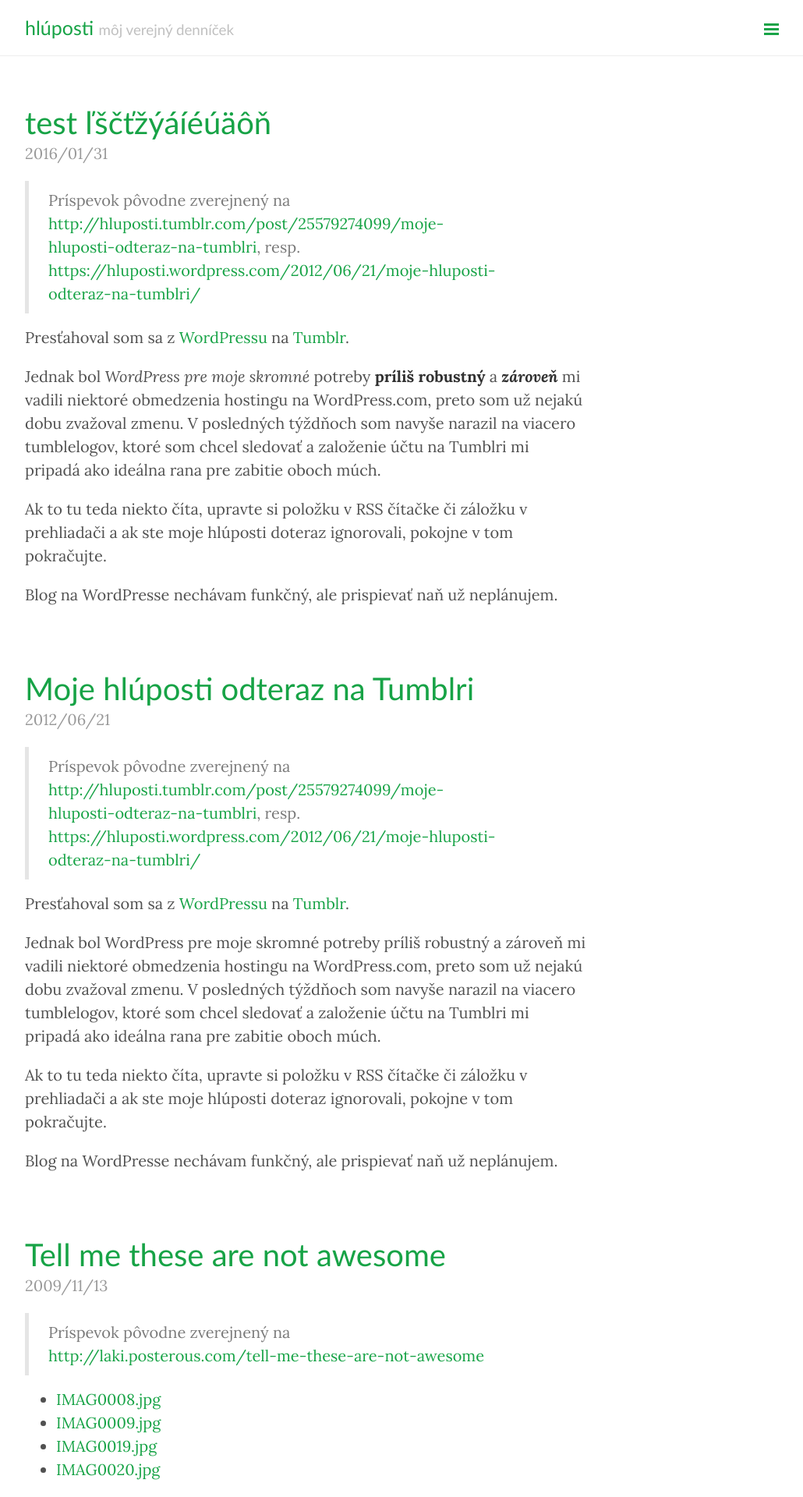
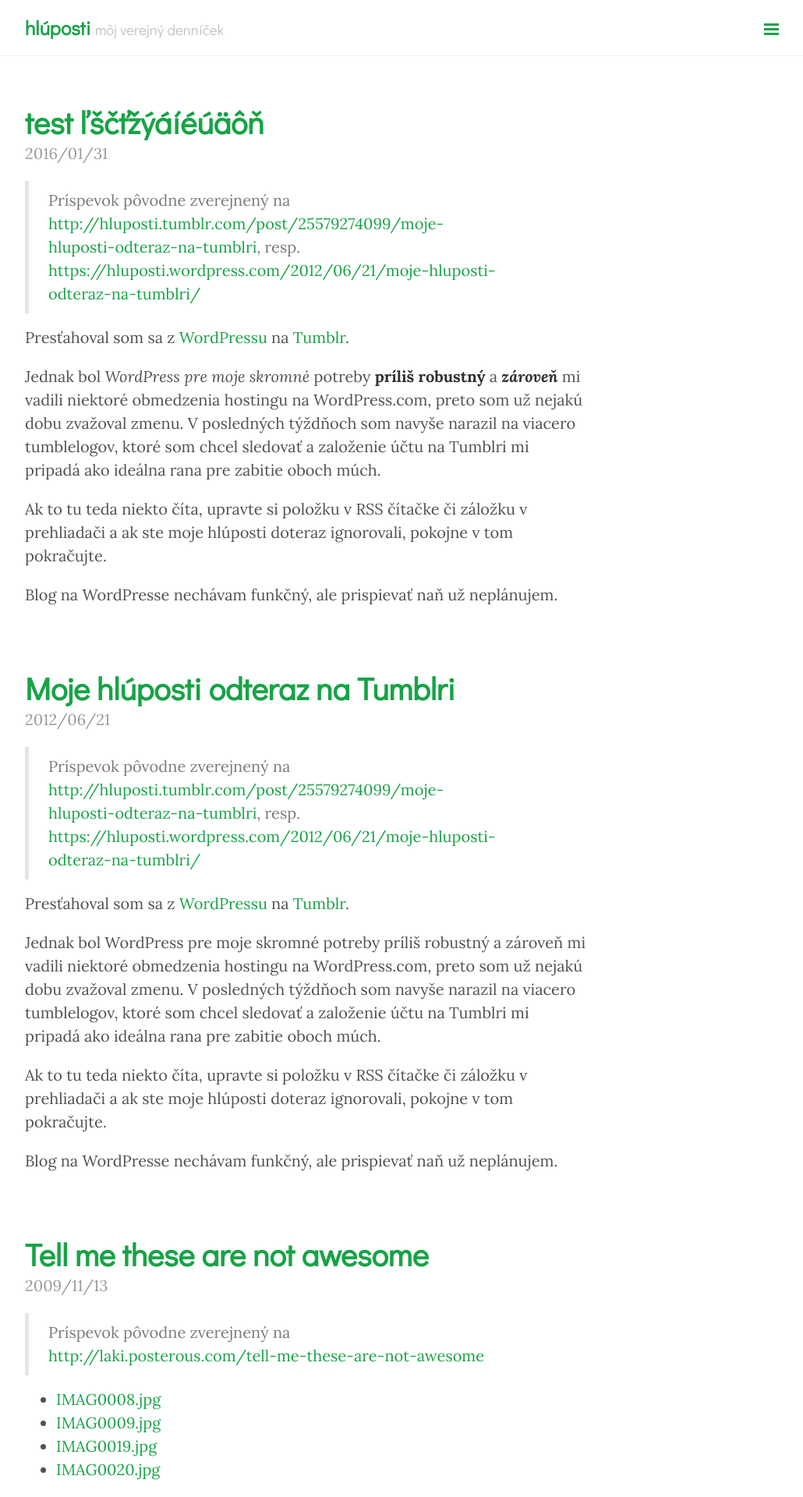
Before and after one commit to hluposti/hluposti.github.io, a Jekyll site: the page built from index.html, in a window 1280 px wide. Shown: the top 1920 px of the page at 78% size, without its empty margins (248-1278 px from the left). Built offline with Jekyll 4.4.1, drawn with Linux system fonts in a browser that asks for light colours; Markdown is read by kramdown in place of the engine named in the settings; the list of posts is cut into pages by our own code.

Commit message:
Update lanyon.css

```diff
--- a/public/css/lanyon.css
+++ b/public/css/lanyon.css
@@ -34,8 +34,8 @@
  * Update the foundational and global aspects of the page.
  */
 
-@import url(https://fonts.googleapis.com/css?family=EB+Garamond);
 @import url(https://fonts.googleapis.com/css?family=Lora:400,400italic,700,700italic&subset=latin,latin-ext);
+@import url(https://fonts.googleapis.com/css?family=Didact+Gothic&subset=latin,latin-ext);
 
 /* Prevent scroll on narrow devices */
 
@@ -45,13 +45,12 @@ body {
 }
 
 html {
-  font-family: Lora, Palatino, Georgia, serif;
-  /* font-size: 1em; 16px */
+  font-family: Lora, Georgia, Cambria, "Times New Roman", Times, serif;
 }
 
 h1, h2, h3, h4, h5, h6 {
-  font-family: Gill Sans, Gill Sans MT, Calibri, sans-serif;
-  font-weight: normal;
+  font-family: "Didact Gothic", Gill Sans, Gill Sans MT, Calibri, sans-serif;
+  /* font-weight: normal; */
   color: #313131;
 }
 
```
